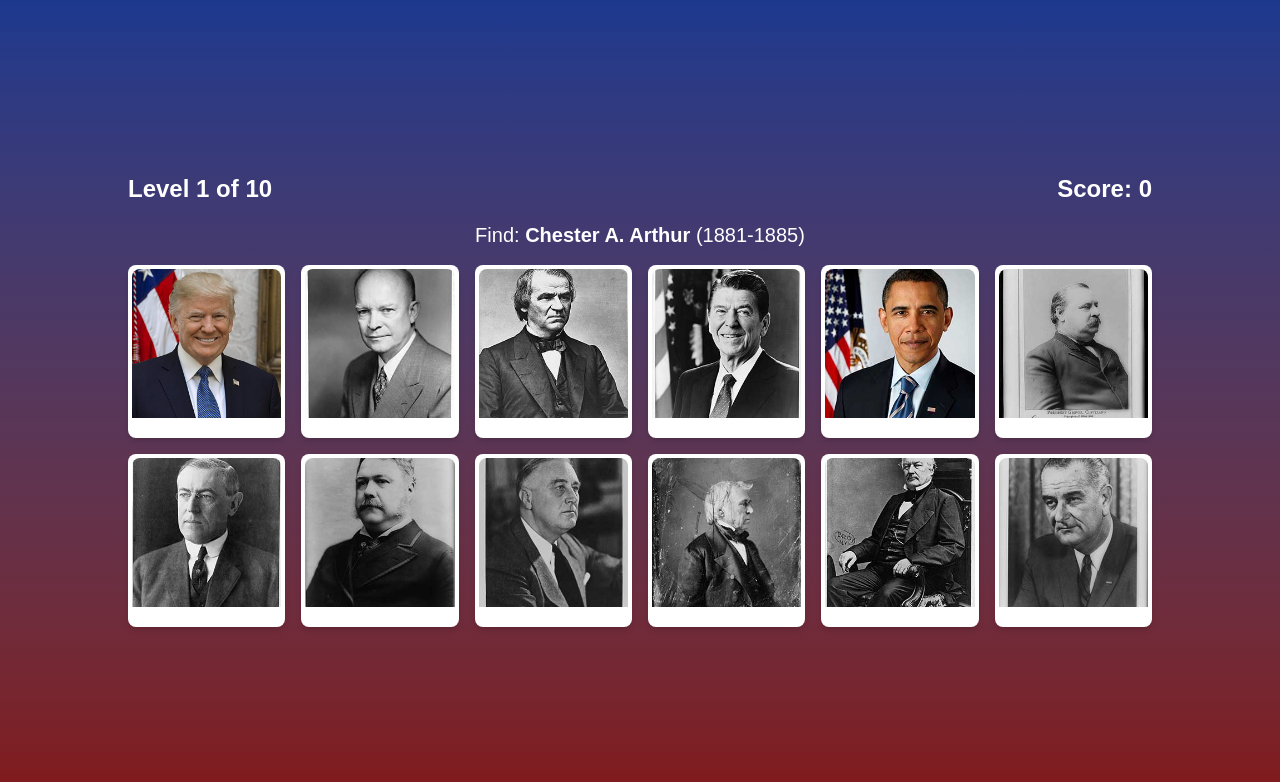
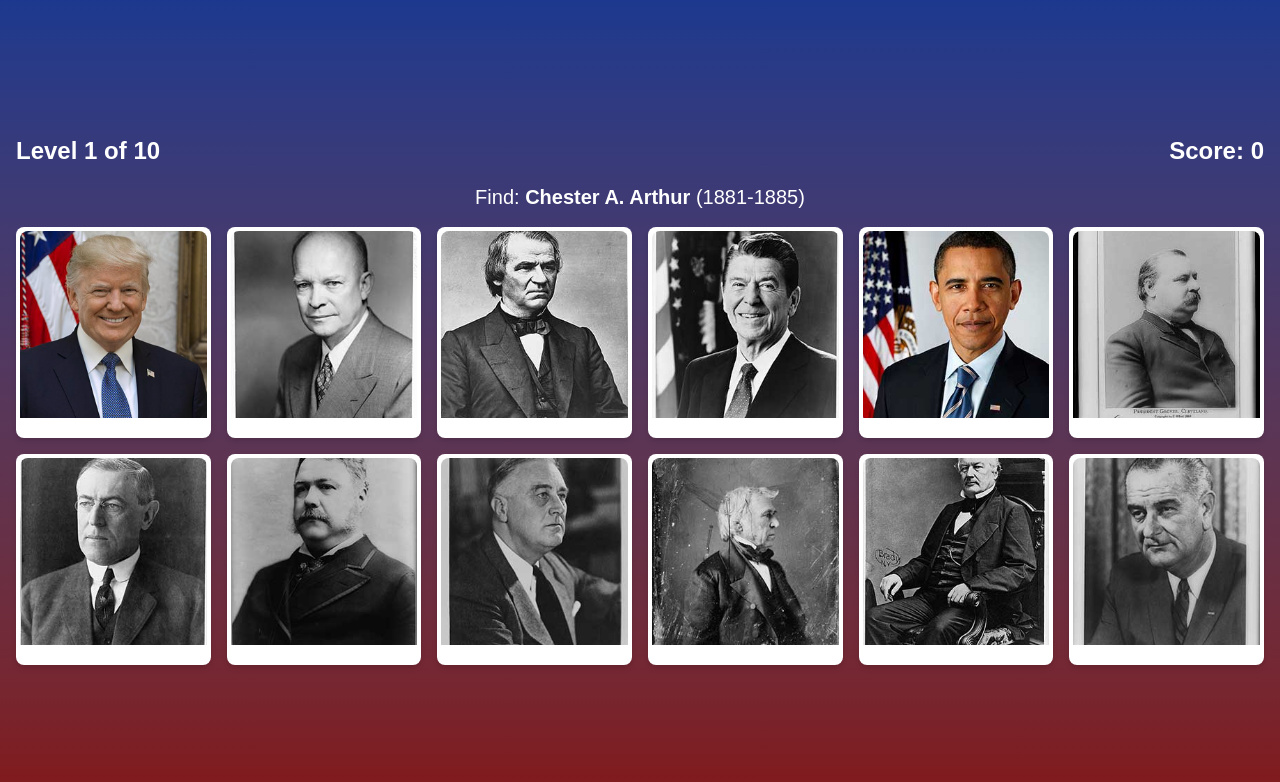
Before and after one commit to plamen5rov/presidents-quiz-gemini-cli, a Next.js app: page /game in a window 1280 px wide. Shown: the top 782 px of the page. Built offline with nearby package versions, Linux system fonts and the light colour scheme; a web font is replaced by a local one.

Commit message:
desktop view pics  size adjustment

```diff
--- a/src/components/GameBoard.tsx
+++ b/src/components/GameBoard.tsx
@@ -36,7 +36,7 @@
       className="relative flex flex-col items-center justify-center min-h-screen bg-gradient-to-b from-blue-900 to-red-900 p-2 md:p-4"
     >
       <ConfettiEffect trigger={answerStatus === 'correct'} />
-      <div className="w-full max-w-5xl">
+      <div className="w-full max-w-7xl">
         <div className="flex justify-between items-center mb-2 md:mb-4 text-white">
           <h2 className="text-xl md:text-2xl font-bold">Level {level} of {totalLevels}</h2>
           <div className="text-xl md:text-2xl font-bold">Score: {score}</div>
```
